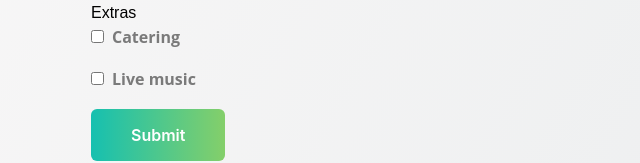
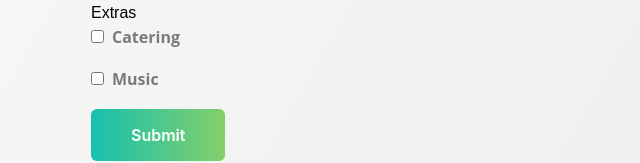
Before and after one commit to Akash52/vue-handson-practice, a Vue app in the folder vue-form/: page / in a window 1280 px wide. Shown: the part 567-730 px from the top of the page, without its empty margins (319-959 px from the left). Built offline with nearby package versions, Linux system fonts and the light colour scheme.

Commit message:
Base Checkbox

```diff
--- /dev/null
+++ b/vue-form/src/components/BaseCheckbox.vue
@@ -0,0 +1,24 @@
+<template>
+  <input
+    type="checkbox"
+    :checked="modelValue"
+    @change="$emit('update:modelValue', $event.target.checked)"
+    class="field"
+  />
+  <label v-if="label"> {{ label }} </label>
+</template>
+
+<script>
+export default {
+  props: {
+    label: {
+      type: String,
+      default: ''
+    },
+    modelValue: {
+      type: Boolean,
+      default: false
+    }
+  }
+}
+</script>
--- a/vue-form/src/views/SimpleForm.vue
+++ b/vue-form/src/views/SimpleForm.vue
@@ -12,9 +12,9 @@
 
       <h3>Name & describe your event</h3>
 
-      <BaseInput v-model="event.title" label="Title" type="text" />
+      <BaseInput label="Title" v-model="event.title" type="text" />
 
-      <BaseInput v-model="event.description" label="Description" type="text" />
+      <BaseInput label="Description" v-model="event.description" type="text" />
 
       <h3>Where is your event?</h3>
 
@@ -33,15 +33,12 @@
 
       <h3>Extras</h3>
       <div>
-        <input type="checkbox" v-model="event.extras.catering" class="field" />
-        <label>Catering</label>
+        <BaseCheckbox label="Catering" v-model="event.extras.catering" />
       </div>
 
       <div>
-        <input type="checkbox" v-model="event.extras.music" class="field" />
-        <label>Live music</label>
+        <BaseCheckbox label="Music" v-model="event.extras.music" />
       </div>
-
       <button class="button -fill-gradient" type="submit">Submit</button>
     </form>
   </div>
@@ -50,6 +47,7 @@
 <script>
 import BaseInput from '@/components/BaseInput.vue'
 import BaseSelect from '../components/BaseSelect.vue'
+import BaseCheckbox from '@/components/BaseCheckbox.vue'
 export default {
   // eslint-disable-next-line space-before-function-paren
   data() {
@@ -76,6 +74,6 @@
       }
     }
   },
-  components: { BaseInput, BaseSelect }
+  components: { BaseInput, BaseSelect, BaseCheckbox }
 }
 </script>
```
